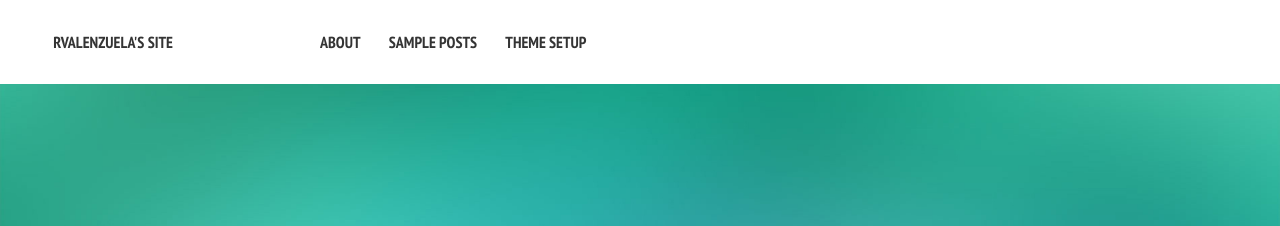
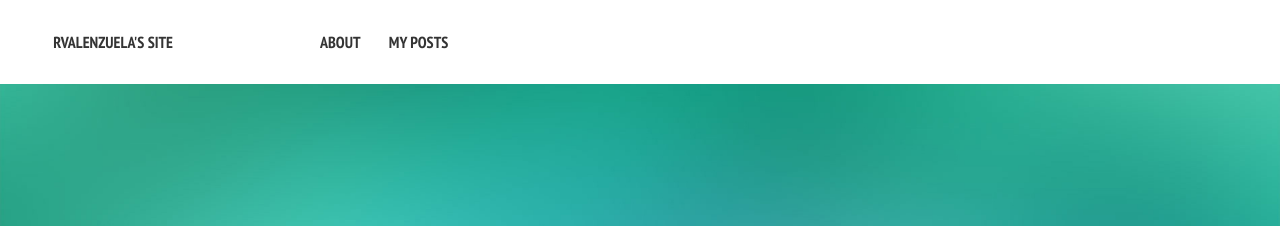
Before and after one commit to Joe-Robertson/rvalenzuelar.github.io, a Jekyll site: the page built from index.md, in a window 1280 px wide. Shown: the top 226 px of the page. Built offline with Jekyll 4.4.1, drawn with Linux system fonts in a browser that asks for light colours; nearby versions of some CDN libraries.

Commit message:
navigation menu edited

```diff
--- a/_data/navigation.yml
+++ b/_data/navigation.yml
@@ -3,8 +3,8 @@
 - title: About
   url: /about/
 
-- title: Sample Posts
+- title: My Posts
   url: /posts/
 
-- title: Theme Setup
-  url: /theme-setup/
+# - title: Theme Setup
+#   url: /theme-setup/
```
